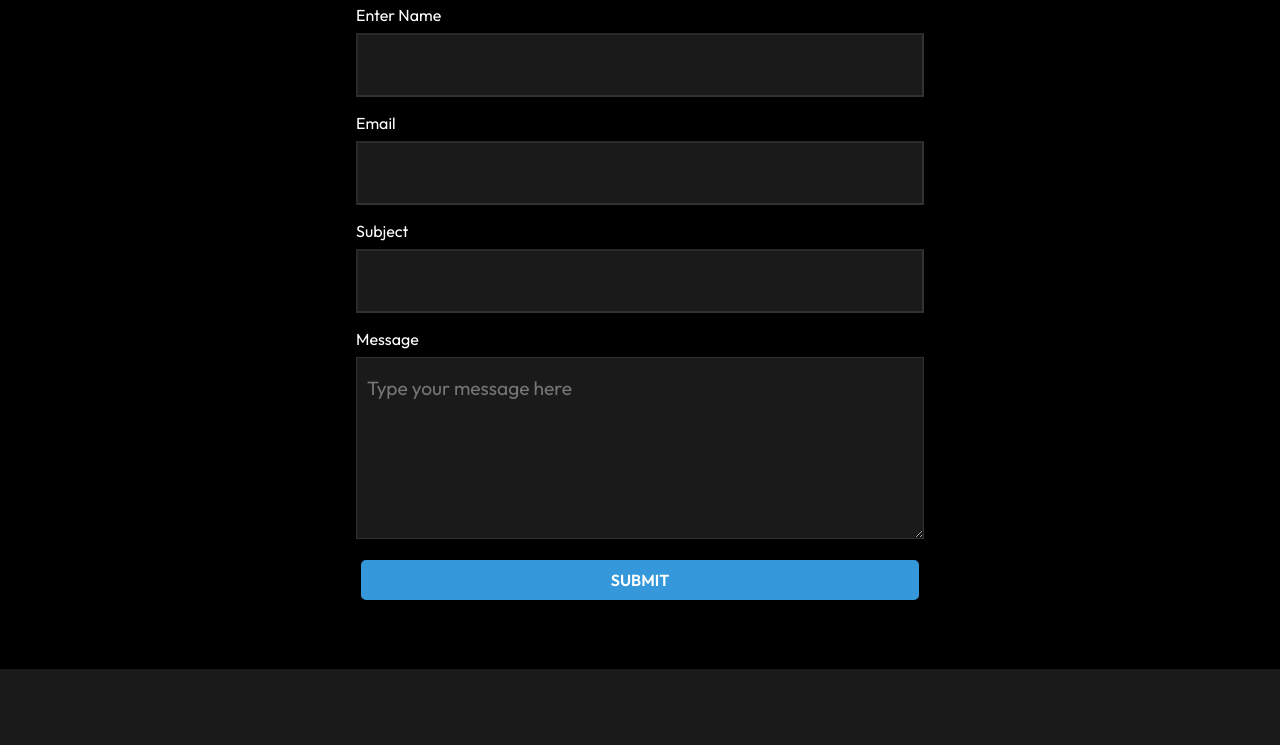
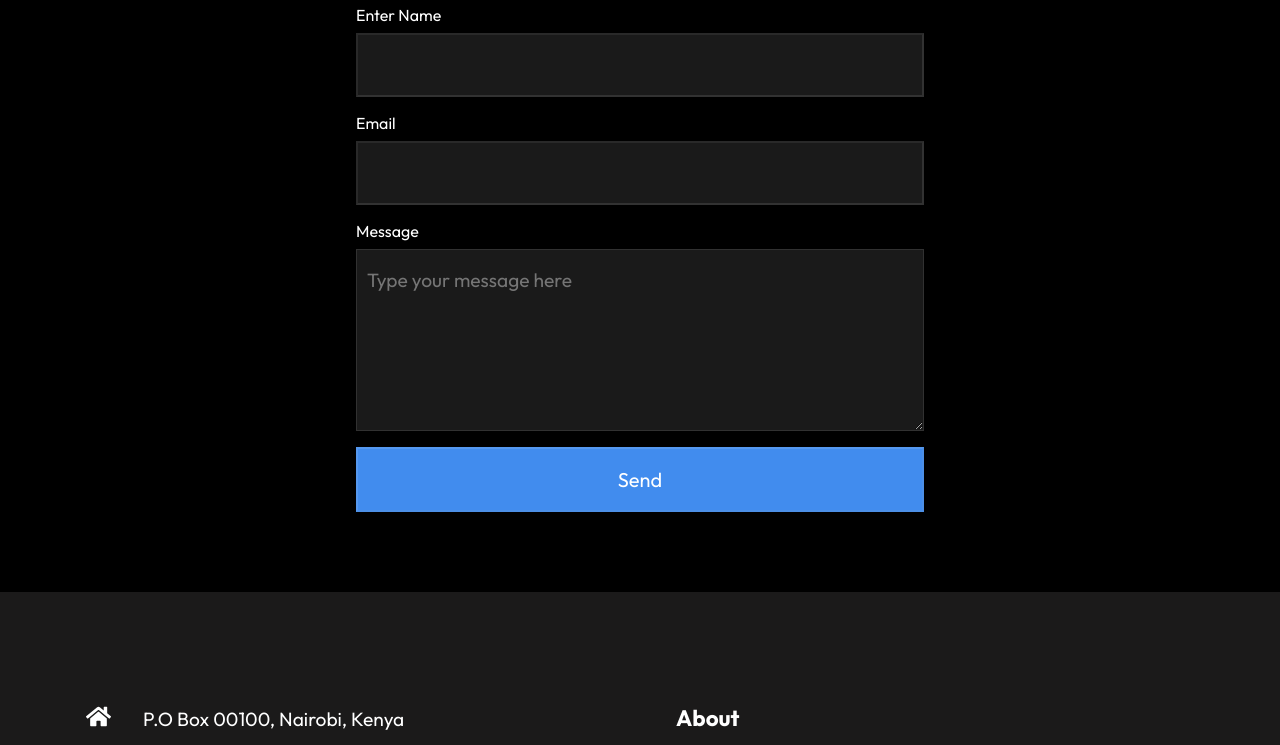
Before and after one commit to Mariamaliomari/my-siteportfolio, a React (Create React App) app: page /contact in a window 1280 px wide. Shown: the part 539-1284 px from the top of the page. Built offline with nearby package versions, Linux system fonts and the light colour scheme.

Commit message:
add emailjs to my form

```diff
--- a/package.json
+++ b/package.json
@@ -3,6 +3,7 @@
   "version": "0.1.0",
   "private": true,
   "dependencies": {
+    "@emailjs/browser": "^3.11.0",
     "@testing-library/jest-dom": "^5.17.0",
     "@testing-library/react": "^13.4.0",
     "@testing-library/user-event": "^13.5.0",
--- a/src/components/ContactInfo.js
+++ b/src/components/ContactInfo.js
@@ -1,20 +1,53 @@
 import "./ContactInfo.css"
+import React, { useRef } from 'react';
+import emailjs from '@emailjs/browser';
 
-import React from 'react'
+// import React from 'react'
 
 const ContactInfo = () => {
+
+
+  const form = useRef();
+
+  const sendEmail = (e) => {
+    e.preventDefault();
+
+    emailjs.sendForm('YOUR_SERVICE_ID', 'YOUR_TEMPLATE_ID', form.current, 'YOUR_PUBLIC_KEY')
+      .then((result) => {
+          console.log(result.text);
+      }, (error) => {
+          console.log(error.text);
+      });
+  };
   return (
     <div className="form">
         <form>
             <label>Enter Name</label>
-            <input type="text"></input>
+            <input type="text" name="user_name"></input>
             <label>Email</label>
-            <input type="email"></input>
-            <label>Subject</label>
-            <input type="text"></input>
+            <input type="email" name="user_email"></input>
             <label>Message</label>
-            <textarea rows="6" placeholder="Type your message here"/>
-            <button className="btn">Submit</button>
+            <textarea rows="6" placeholder="Type your message here" name="message"/>
+            <input
+          type="submit"
+          value="Send"
+          style={{
+            background: "rgb(65, 140, 238)",
+            fontSize: "20px",
+            color: "white",
+            transition: "background 0.3s, color 0.3s",
+          }}
+          onMouseOver={(e) => {
+            e.target.style.background = "white";
+            e.target.style.color = "darkslategray";
+          }}
+          onMouseOut={(e) => {
+            e.target.style.background = "rgb(65, 140, 238)";
+            e.target.style.color = "white";
+          }}
+        />
+
+
 
         </form>
 
@@ -23,3 +56,14 @@ const ContactInfo = () => {
 }
 
 export default ContactInfo
+
+
+// {/* <form ref={form} onSubmit={sendEmail}>
+//       <label>Name</label>
+//       <input type="text" name="user_name" />
+//       <label>Email</label>
+//       <input type="email" name="user_email" />
+//       <label>Message</label>
+//       <textarea name="message" />
+//       <input type="submit" value="Send" />
+//     </form> */}
```
Also changed, not shown: src/components/ContactInfo.css (line endings or trailing spaces), 1 other file (tests, documents, lock files or other folders).
